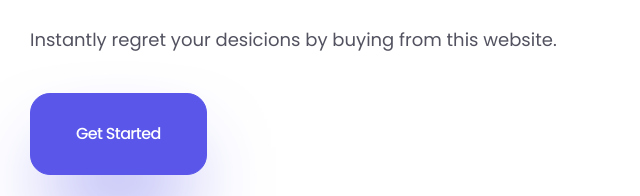
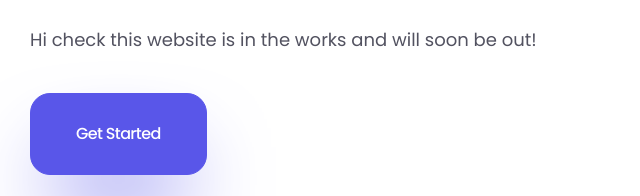
Before and after one commit to musayasindev/twilightservices, a plain HTML site: page index-1.html in a window 1280 px wide. Shown: the part 488-684 px from the top of the page, 0-640 px from the left. Drawn offline with Linux system fonts and the light colour scheme.

Commit message:
Update index-1.html

```diff
--- a/index-1.html
+++ b/index-1.html
@@ -191,7 +191,7 @@
                     <div class="col-lg-6">
                         <div class="banner-content" data-sal="slide-up" data-sal-duration="1000" data-sal-delay="100">
                             <h1 class="title">Build beautiful website & web apps.</h1>
-                            <span class="subtitle">Instantly regret your desicions by buying from this website.</span>
+                            <span class="subtitle">Hi check this website is in the works and will soon be out!</span>
                             <a href="contact.html" class="axil-btn btn-fill-primary btn-large">Get Started</a>
                         </div>
                     </div>
```
